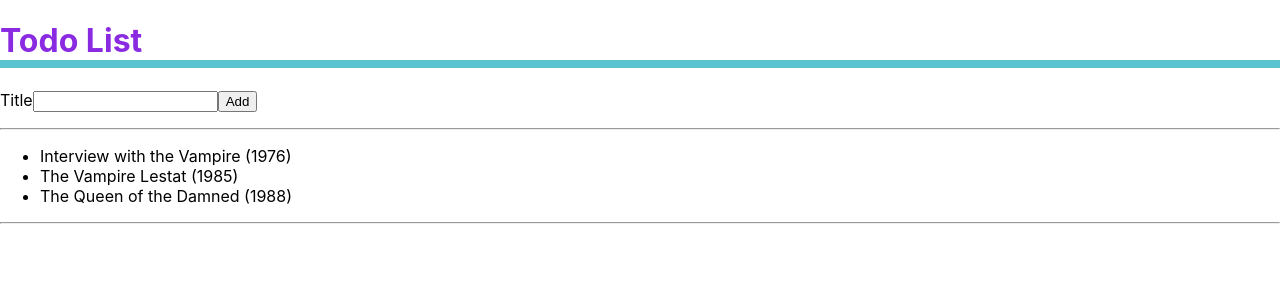
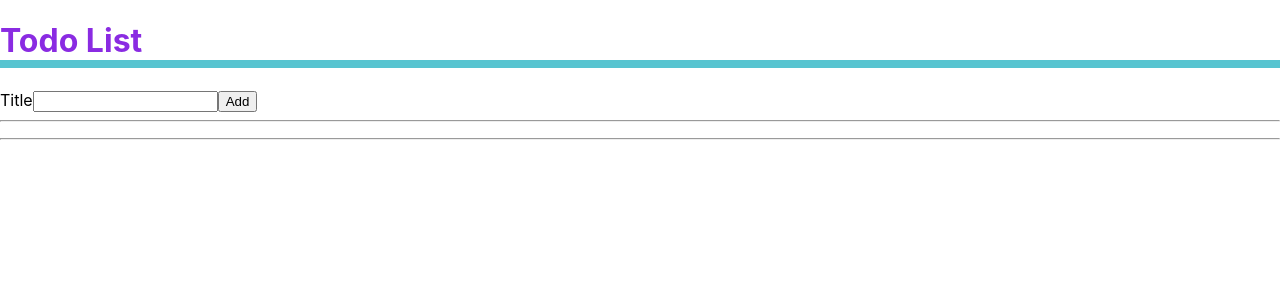
Before and after one commit to diannita/react-todo, a React (Create React App) app: page / in a window 1280 px wide. Shown: the top 300 px of the page. Built offline with nearby package versions, Linux system fonts and the light colour scheme.

Commit message:
lesson 1.4

```diff
--- a/src/AddTodoForm.js
+++ b/src/AddTodoForm.js
@@ -1,18 +1,33 @@
 import React from "react";
 
 function AddTodoForm(props) {
+  const [todoTitle, setTodoTitle] = React.useState("");
+
+  const handleTitleChange = (event) => {
+    const newTodoTitle = event.target.value;
+    setTodoTitle(newTodoTitle);
+  };
+
   const handleAddTodo = (event) => {
     event.preventDefault();
     const todoTitle = event.target.title.value;
-    console.log(todoTitle);
-    props.onAddTodo(todoTitle);
-    event.target.reset();
+    const newTodo = {
+      title: todoTitle,
+      id: Date.now(),
+    };
+    props.onAddTodo(newTodo);
+    setTodoTitle("");
   };
 
   return (
     <form onSubmit={handleAddTodo}>
       <label htmlFor="todoTitle">Title</label>
-      <input id="todoTitle" name="title" />
+      <input
+        id="todoTitle"
+        name="title"
+        value={todoTitle}
+        onChange={handleTitleChange}
+      />
       <button>Add</button>
     </form>
   );
--- a/src/App.js
+++ b/src/App.js
@@ -1,17 +1,20 @@
-import React, { useState } from "react";
+import * as React from "react";
 import TodoList from "./TodoList";
 import AddTodoForm from "./AddTodoForm";
 
 function App() {
-  const [newTodo, setNewTodo] = useState("");
+  const [todoList, setTodoList] = React.useState([]);
+
+  const addTodo = (newTodo) => {
+    setTodoList([...todoList, newTodo]);
+  };
 
   return (
     <div>
       <h1>Todo List</h1>
-      <AddTodoForm onAddTodo={setNewTodo} />
-      <p>{newTodo}</p>
+      <AddTodoForm onAddTodo={addTodo} />
       <hr />
-      <TodoList />
+      <TodoList todoList={todoList} />
       <hr />
     </div>
   );
--- a/src/TodoList.js
+++ b/src/TodoList.js
@@ -1,25 +1,10 @@
 import React from "react";
 import TodoListItem from "./TodoListItem";
 
-const todoList = [
-  {
-    id: "0",
-    title: "Interview with the Vampire (1976)",
-  },
-  {
-    id: "1",
-    title: "The Vampire Lestat (1985)",
-  },
-  {
-    id: "2",
-    title: "The Queen of the Damned	(1988)",
-  },
-];
-
-function TodoList() {
+function TodoList(props) {
   return (
     <ul>
-      {todoList.map((todo) => (
+      {props.todoList.map((todo) => (
         <TodoListItem key={todo.id} todo={todo} />
       ))}
     </ul>
```
